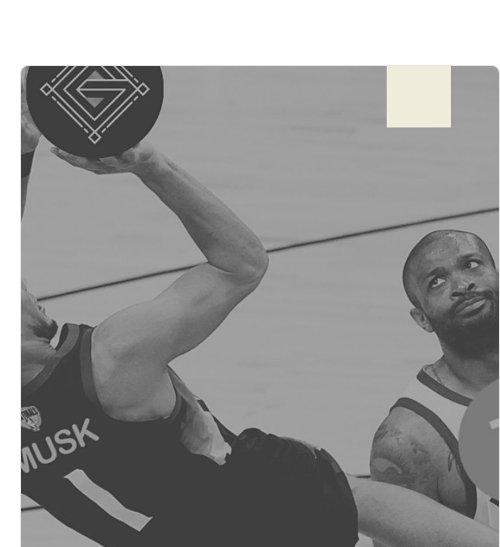
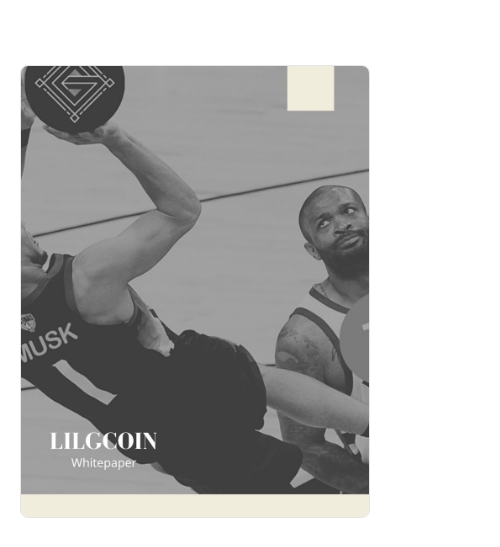
Before and after one commit to lilg777/lilgcoin, a plain HTML site: page whitepaper.html in a window 390 px wide. Shown: the part 128-675 px from the top of the page, 500 px wide, since content can reach past the window. Drawn offline with Linux system fonts and the light colour scheme.

Commit message:
Update whitepaper.html: make cover image fit phone screen width

```diff
--- a/whitepaper.html
+++ b/whitepaper.html
@@ -31,7 +31,7 @@
   .paper li strong { color: #222; }
   .paper figure { margin: 28px 0; text-align: center; }
   .paper figure img { max-width: 100%; height: auto; border-radius: 8px; border: 1px solid #e5e5e5; }
-  .paper figure.cover img { max-width: 480px; }
+  .paper figure.cover img { max-width: 480px; width: 100%; }
   .paper blockquote { border-left: 3px solid #c89300; padding: 4px 0 4px 18px; margin: 20px 0; color: #555; font-style: italic; font-size: 17px; }
   .team { display: grid; grid-template-columns: repeat(auto-fit, minmax(200px, 1fr)); gap: 16px 24px; margin-top: 16px; }
   .team .member { text-align: center; padding: 14px 8px; border: 1px solid #eee; border-radius: 8px; }
```
